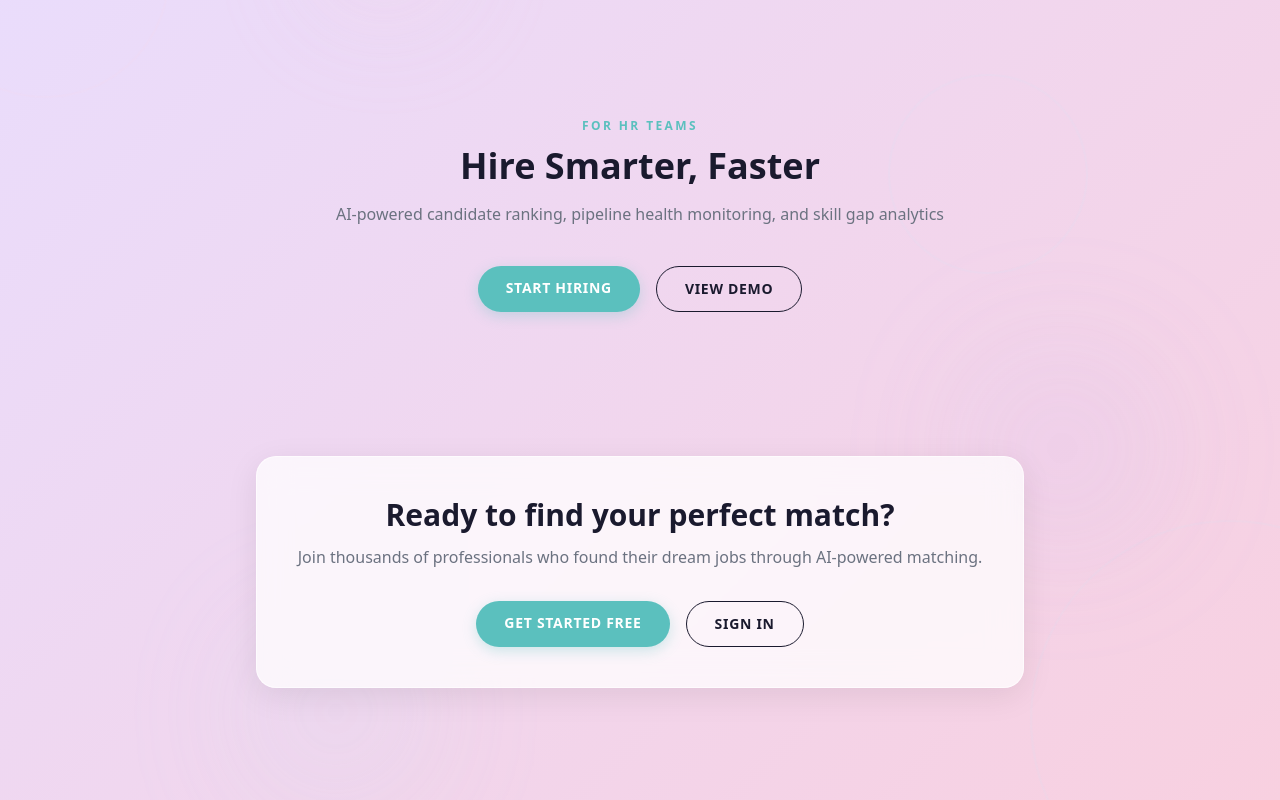
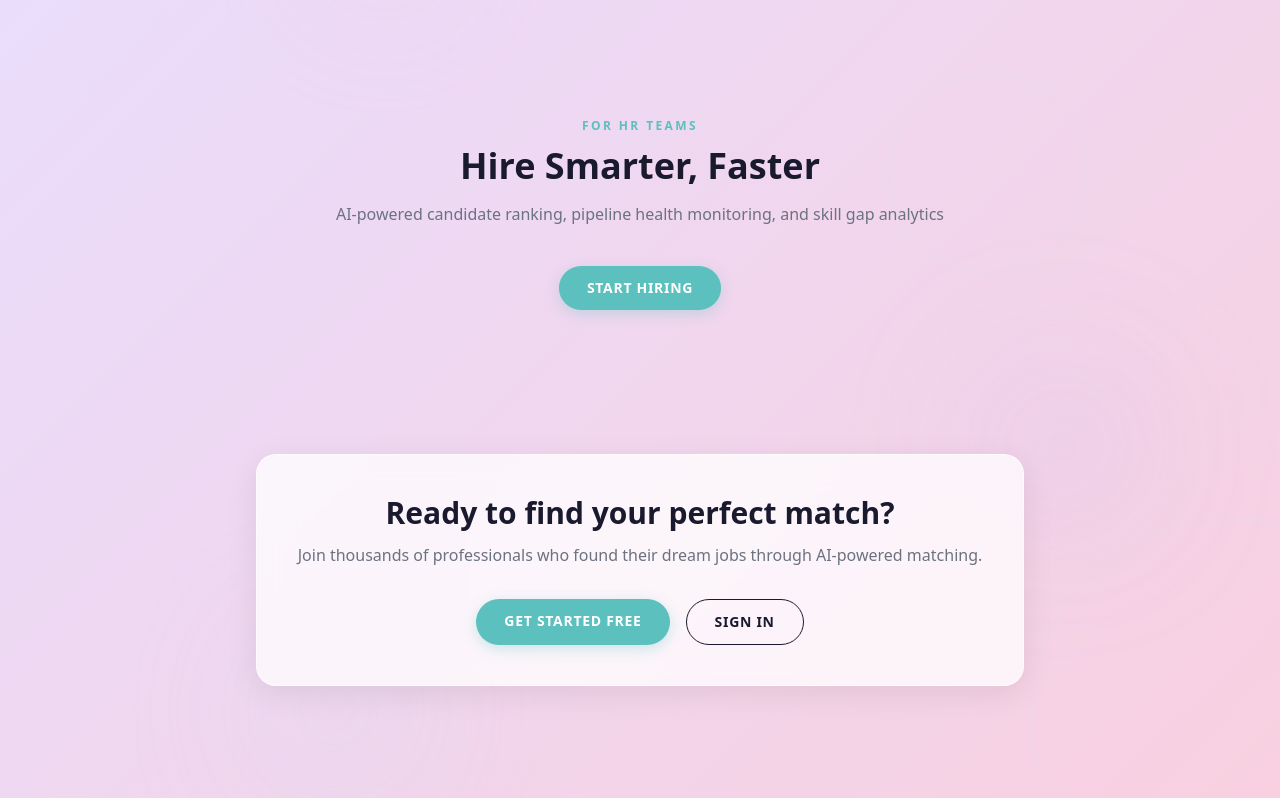
Before and after one commit to Rvngrr/JSON_Titum, a Next.js app: page / in a window 1280 px wide. Shown: the part 1823-2623 px from the top of the page. Built offline with nearby package versions, Linux system fonts and the light colour scheme.

Commit message:
UI Update

```diff
--- a/src/app/page.tsx
+++ b/src/app/page.tsx
@@ -415,7 +415,6 @@ export default function Home() {
 
             <div className="mt-10 flex flex-wrap justify-center gap-4">
               <Link href="/register" className="btn-primary text-sm">Start Hiring</Link>
-              <Link href="/login" className="btn-secondary text-sm">View Demo</Link>
             </div>
           </div>
         </section>
```
